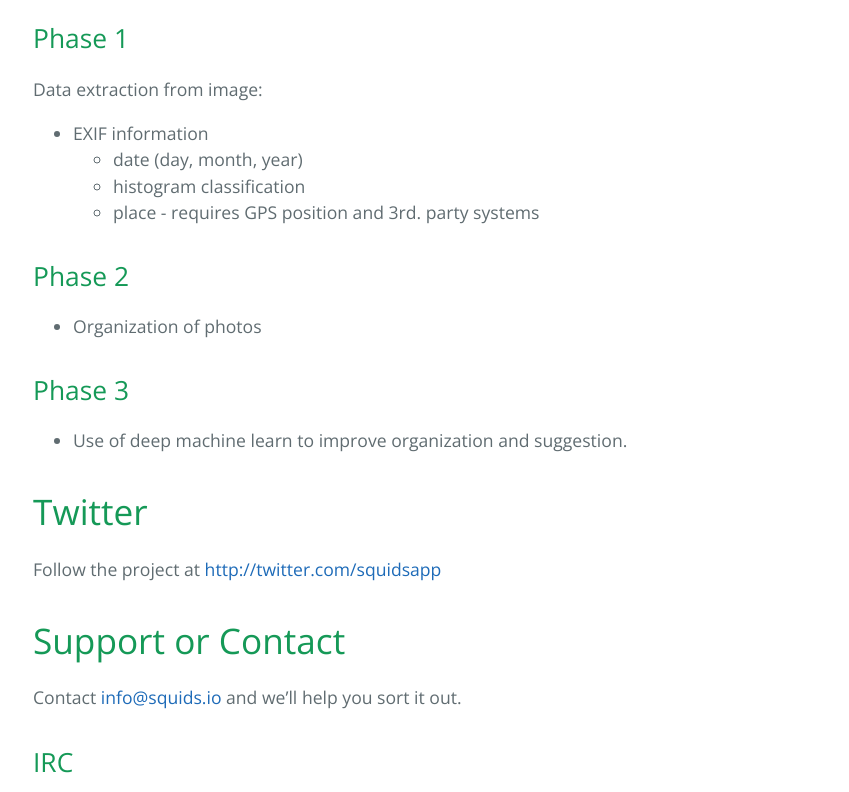
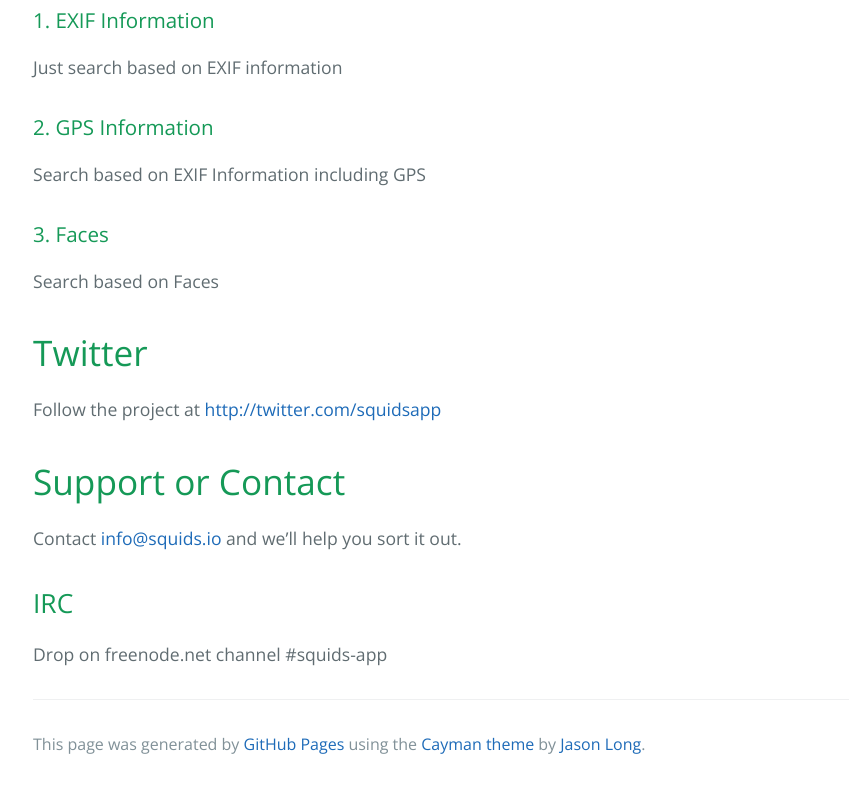
Before and after one commit to squids/squids.github.io, a plain HTML site: page index.html in a window 1280 px wide. Shown: the part 570-1362 px from the top of the page, without its empty margins (191-1040 px from the left). Drawn offline with nearby package versions, Linux system fonts and the light colour scheme.

Commit message:
Replace master branch with page content via GitHub

```diff
--- a/index.html
+++ b/index.html
@@ -5,74 +5,59 @@
     <title>Squids by squids</title>
     <meta name="viewport" content="width=device-width, initial-scale=1">
     <link rel="stylesheet" type="text/css" href="stylesheets/normalize.css" media="screen">
-    <link href='http://fonts.googleapis.com/css?family=Open+Sans:400,700' rel='stylesheet' type='text/css'>
+    <link href='https://fonts.googleapis.com/css?family=Open+Sans:400,700' rel='stylesheet' type='text/css'>
     <link rel="stylesheet" type="text/css" href="stylesheets/stylesheet.css" media="screen">
     <link rel="stylesheet" type="text/css" href="stylesheets/github-light.css" media="screen">
   </head>
   <body>
     <section class="page-header">
       <h1 class="project-name">Squids</h1>
-      <h2 class="project-tagline">An image data extraction framework</h2>
+      <h2 class="project-tagline">Smart search in your photos</h2>
     </section>
 
     <section class="main-content">
       <h1>
-<a id="welcome-to-squids" class="anchor" href="#welcome-to-squids" aria-hidden="true"><span class="octicon octicon-link"></span></a>Welcome to Squids.</h1>
+<a id="welcome-to-squids" class="anchor" href="#welcome-to-squids" aria-hidden="true"><span aria-hidden="true" class="octicon octicon-link"></span></a>Welcome to Squids.</h1>
 
-<p>Squids is an image data extraction open source framework.
-Check out the code at <a href="http://github.com/squids/squids-core">http://github.com/squids/squids-core</a></p>
+<p><em>Squids</em> is a platform to help companies and individuals to search theirs photos independently of which software they are using.
+Check out the code at <a href="http://github.com/squids/squids-web">http://github.com/squids/squids-web</a></p>
+
+<h2>
+<a id="phase-goals" class="anchor" href="#phase-goals" aria-hidden="true"><span aria-hidden="true" class="octicon octicon-link"></span></a>Phase Goals</h2>
+
+<h3>
+<a id="1-exif-information" class="anchor" href="#1-exif-information" aria-hidden="true"><span aria-hidden="true" class="octicon octicon-link"></span></a>1. EXIF Information</h3>
+
+<p>Just search based on EXIF information</p>
+
+<h3>
+<a id="2-gps-information" class="anchor" href="#2-gps-information" aria-hidden="true"><span aria-hidden="true" class="octicon octicon-link"></span></a>2. GPS Information</h3>
+
+<p>Search based on EXIF Information including GPS</p>
+
+<h3>
+<a id="3-faces" class="anchor" href="#3-faces" aria-hidden="true"><span aria-hidden="true" class="octicon octicon-link"></span></a>3. Faces</h3>
+
+<p>Search based on Faces</p>
 
 <h1>
-<a id="phases" class="anchor" href="#phases" aria-hidden="true"><span class="octicon octicon-link"></span></a>Phases</h1>
-
-<h2>
-<a id="phase-1" class="anchor" href="#phase-1" aria-hidden="true"><span class="octicon octicon-link"></span></a>Phase 1</h2>
-
-<p>Data extraction from image:</p>
-
-<ul>
-<li>EXIF information
-
-<ul>
-<li>date (day, month, year)</li>
-<li>histogram classification</li>
-<li>place - requires GPS position and 3rd. party systems</li>
-</ul>
-</li>
-</ul>
-
-<h2>
-<a id="phase-2" class="anchor" href="#phase-2" aria-hidden="true"><span class="octicon octicon-link"></span></a>Phase 2</h2>
-
-<ul>
-<li>Organization of photos</li>
-</ul>
-
-<h2>
-<a id="phase-3" class="anchor" href="#phase-3" aria-hidden="true"><span class="octicon octicon-link"></span></a>Phase 3</h2>
-
-<ul>
-<li>Use of deep machine learn to improve organization and suggestion.</li>
-</ul>
-
-<h1>
-<a id="twitter" class="anchor" href="#twitter" aria-hidden="true"><span class="octicon octicon-link"></span></a>Twitter</h1>
+<a id="twitter" class="anchor" href="#twitter" aria-hidden="true"><span aria-hidden="true" class="octicon octicon-link"></span></a>Twitter</h1>
 
 <p>Follow the project at <a href="http://twitter.com/squidsapp">http://twitter.com/squidsapp</a></p>
 
 <h1>
-<a id="support-or-contact" class="anchor" href="#support-or-contact" aria-hidden="true"><span class="octicon octicon-link"></span></a>Support or Contact</h1>
+<a id="support-or-contact" class="anchor" href="#support-or-contact" aria-hidden="true"><span aria-hidden="true" class="octicon octicon-link"></span></a>Support or Contact</h1>
 
 <p>Contact <a href="mailto:info@squids.io">info@squids.io</a> and we’ll help you sort it out.</p>
 
 <h2>
-<a id="irc" class="anchor" href="#irc" aria-hidden="true"><span class="octicon octicon-link"></span></a>IRC</h2>
+<a id="irc" class="anchor" href="#irc" aria-hidden="true"><span aria-hidden="true" class="octicon octicon-link"></span></a>IRC</h2>
 
 <p>Drop on freenode.net channel #squids-app</p>
 
       <footer class="site-footer">
 
-        <span class="site-footer-credits">>Made with \/ by Moogu</span>
+        <span class="site-footer-credits">This page was generated by <a href="https://pages.github.com">GitHub Pages</a> using the <a href="https://github.com/jasonlong/cayman-theme">Cayman theme</a> by <a href="https://twitter.com/jasonlong">Jason Long</a>.</span>
       </footer>
 
     </section>
```
Also changed, not shown: params.json (+7 -1 lines).
